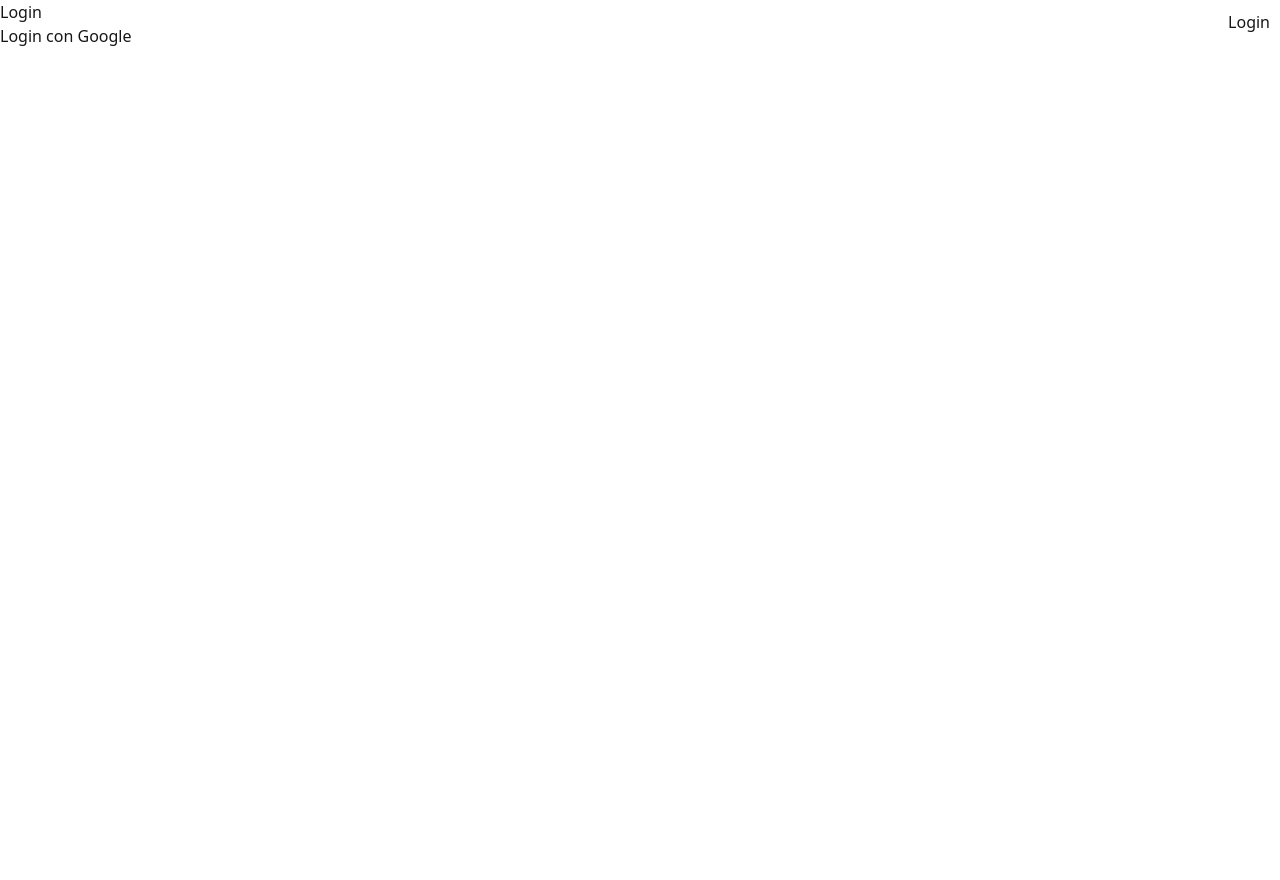
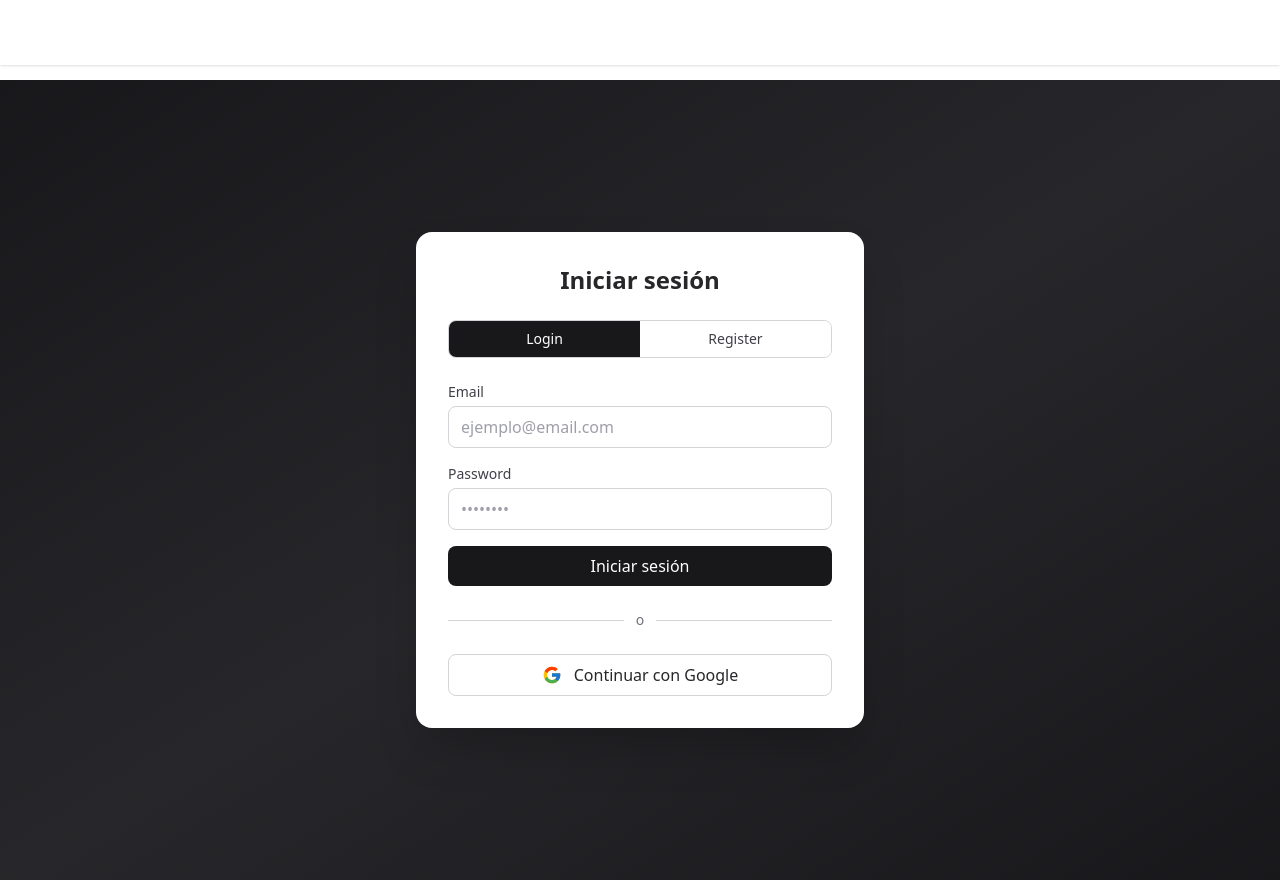
Before and after one commit to facuzavaleta89/react-project-test, a Next.js app: page /login in a window 1280 px wide. Before the commit the page ends 800 px from the top, so only its background shows below. Built offline with nearby package versions, Linux system fonts and the light colour scheme; no server answers.

Commit message:
creada navbar.jsx y actualizado login

```diff
--- a/package.json
+++ b/package.json
@@ -12,7 +12,8 @@
     "@supabase/supabase-js": "^2.97.0",
     "next": "16.1.6",
     "react": "19.2.3",
-    "react-dom": "19.2.3"
+    "react-dom": "19.2.3",
+    "react-icons": "^5.5.0"
   },
   "devDependencies": {
     "@tailwindcss/postcss": "^4",
--- a/src/app/(auth)/login/page.js
+++ b/src/app/(auth)/login/page.js
@@ -1,24 +1,201 @@
 "use client"
 
+import { useState } from "react"
 import { supabase } from "@/lib/supabaseClient"
+import { useRouter } from "next/navigation"
+import { FcGoogle } from "react-icons/fc"
 
 export default function LoginPage() {
+  const router = useRouter()
+
+  const [isLogin, setIsLogin] = useState(true)
+  const [email, setEmail] = useState("")
+  const [password, setPassword] = useState("")
+  const [fullName, setFullName] = useState("")
+  const [error, setError] = useState(null)
+  const [success, setSuccess] = useState(null)
+  const [loading, setLoading] = useState(false)
+
+  const handleAuth = async (e) => {
+    e.preventDefault()
+    setError(null)
+    setSuccess(null)
+    setLoading(true)
+
+    try {
+      if (isLogin) {
+        const { error } = await supabase.auth.signInWithPassword({
+          email,
+          password,
+        })
+        if (error) throw error
+
+        router.push("/")
+      } else {
+        const { data, error } = await supabase.auth.signUp({
+          email,
+          password,
+          options: {
+            data: { full_name: fullName },
+          },
+        })
+
+        if (error) throw error
+
+        if (data?.user) {
+          await supabase.from("profiles").insert([
+            {
+              id: data.user.id,
+              full_name: fullName,
+              role: "user",
+            },
+          ])
+        }
+
+        if (data?.session) {
+          setSuccess("Cuenta creada exitosamente. Redirigiendo...")
+          setTimeout(() => {
+            router.push("/")
+          }, 1500)
+        } else {
+          setSuccess("Cuenta creada. Revisa tu email para confirmar tu cuenta.")
+        }
+      }
+    } catch (err) {
+      setError(err.message)
+    } finally {
+      setLoading(false)
+    }
+  }
 
   const loginWithGoogle = async () => {
     await supabase.auth.signInWithOAuth({
       provider: "google",
       options: {
-        redirectTo: "http://localhost:3000"
-      }
+        redirectTo: "http://localhost:3000",
+      },
     })
   }
 
   return (
-    <div>
-      <h1>Login</h1>
-      <button onClick={loginWithGoogle}>
-        Login con Google
-      </button>
+    <div className="min-h-screen flex items-center justify-center px-6 bg-gradient-to-br from-zinc-900 via-zinc-800 to-zinc-900">
+
+      <div className="w-full max-w-md p-8 rounded-2xl shadow-2xl bg-white">
+
+        <h1 className="text-2xl font-bold text-center text-zinc-800 mb-6">
+          {isLogin ? "Iniciar sesión" : "Crear cuenta"}
+        </h1>
+
+        <div className="flex mb-6 border border-zinc-300 rounded-lg overflow-hidden">
+          <button
+            type="button"
+            className={`w-1/2 py-2 text-sm font-medium transition ${
+              isLogin
+                ? "bg-zinc-900 text-white"
+                : "bg-white text-zinc-700 hover:bg-zinc-100"
+            }`}
+            onClick={() => setIsLogin(true)}
+          >
+            Login
+          </button>
+
+          <button
+            type="button"
+            className={`w-1/2 py-2 text-sm font-medium transition ${
+              !isLogin
+                ? "bg-zinc-900 text-white"
+                : "bg-white text-zinc-700 hover:bg-zinc-100"
+            }`}
+            onClick={() => setIsLogin(false)}
+          >
+            Register
+          </button>
+        </div>
+
+        <form onSubmit={handleAuth} className="flex flex-col gap-4">
+
+          {!isLogin && (
+            <div className="flex flex-col gap-1">
+              <label className="text-sm font-medium text-zinc-700">
+                Nombre completo
+              </label>
+              <input
+                type="text"
+                placeholder="Ej: Juan Pérez"
+                value={fullName}
+                onChange={(e) => setFullName(e.target.value)}
+                required
+                className="border border-zinc-300 rounded-lg px-3 py-2 text-zinc-800 placeholder-zinc-400 focus:outline-none focus:ring-2 focus:ring-zinc-900"
+              />
+            </div>
+          )}
+
+          <div className="flex flex-col gap-1">
+            <label className="text-sm font-medium text-zinc-700">
+              Email
+            </label>
+            <input
+              type="email"
+              placeholder="ejemplo@email.com"
+              value={email}
+              onChange={(e) => setEmail(e.target.value)}
+              required
+              className="border border-zinc-300 rounded-lg px-3 py-2 text-zinc-800 placeholder-zinc-400 focus:outline-none focus:ring-2 focus:ring-zinc-900"
+            />
+          </div>
+
+          <div className="flex flex-col gap-1">
+            <label className="text-sm font-medium text-zinc-700">
+              Password
+            </label>
+            <input
+              type="password"
+              placeholder="••••••••"
+              value={password}
+              onChange={(e) => setPassword(e.target.value)}
+              required
+              className="border border-zinc-300 rounded-lg px-3 py-2 text-zinc-800 placeholder-zinc-400 focus:outline-none focus:ring-2 focus:ring-zinc-900"
+            />
+          </div>
+
+          {error && (
+            <p className="text-red-500 text-sm">{error}</p>
+          )}
+
+          {success && (
+            <p className="text-green-600 text-sm font-medium">
+              {success}
+            </p>
+          )}
+
+          <button
+            type="submit"
+            disabled={loading}
+            className="bg-zinc-900 text-white py-2 rounded-lg hover:bg-zinc-800 transition"
+          >
+            {loading
+              ? "Cargando..."
+              : isLogin
+              ? "Iniciar sesión"
+              : "Crear cuenta"}
+          </button>
+        </form>
+
+        <div className="my-6 flex items-center">
+          <div className="flex-grow h-px bg-zinc-300" />
+          <span className="px-3 text-sm text-zinc-500">o</span>
+          <div className="flex-grow h-px bg-zinc-300" />
+        </div>
+
+        <button
+          onClick={loginWithGoogle}
+          className="w-full flex items-center justify-center gap-3 border border-zinc-300 py-2 rounded-lg hover:bg-zinc-100 transition text-zinc-800 font-medium"
+        >
+          <FcGoogle size={20} />
+          Continuar con Google
+        </button>
+
+      </div>
     </div>
   )
 }
--- a/src/app/layout.js
+++ b/src/app/layout.js
@@ -1,31 +1,31 @@
-import { Geist, Geist_Mono } from "next/font/google";
-import "./globals.css";
-import AuthStatus from "@/components/layout/AuthStatus";
+import Navbar from "@/components/layout/NavBar"
+import { Geist, Geist_Mono } from "next/font/google"
+import "./globals.css"
 
 const geistSans = Geist({
   variable: "--font-geist-sans",
   subsets: ["latin"],
-});
+})
 
 const geistMono = Geist_Mono({
   variable: "--font-geist-mono",
   subsets: ["latin"],
-});
+})
 
 export const metadata = {
-  title: "Create Next App",
-  description: "Generated by create next app",
-};
+  title: "E-Commerce",
+  description: "Proyecto de práctica",
+}
 
 export default function RootLayout({ children }) {
   return (
-    <html lang="en">
-      <body
-        className={`${geistSans.variable} ${geistMono.variable} antialiased`}
-      >
-        <AuthStatus />
-        {children}
+    <html lang="es">
+      <body className={`${geistSans.variable} ${geistMono.variable} antialiased`}>
+        <Navbar />
+          <div className="pt-20">
+          {children}
+          </div>
       </body>
     </html>
-  );
+  )
 }
--- a/src/components/layout/AuthStatus.jsx
+++ b/src/components/layout/AuthStatus.jsx
@@ -54,7 +54,7 @@ export default function AuthStatus() {
   }
 
   return (
-    <div style={{ position: "absolute", top: 10, right: 10 }}>
+  <div className="flex items-center gap-3">
     {!user ? (
       <Link href="/login">Login</Link>
     ) : (
@@ -62,7 +62,6 @@ export default function AuthStatus() {
         <Link href="/mi-cuenta">
           {user.user_metadata?.full_name || user.email}
         </Link>
-          {" | "}
         <button onClick={handleLogout}>
           Logout
         </button>
--- /dev/null
+++ b/src/components/layout/NavBar.jsx
@@ -0,0 +1,63 @@
+"use client"
+
+import Link from "next/link"
+import AuthStatus from "./AuthStatus"
+
+const Navbar = () => {
+  return (
+    <nav
+      className="
+        fixed top-0 left-0 w-full z-50
+        backdrop-blur-xl
+        bg-white/10
+        border-b border-white/20
+        shadow-sm
+      "
+    >
+      <div className="px-12 py-4 flex items-center justify-between">
+
+        {/* IZQUIERDA */}
+        <div>
+          <Link
+            href="/"
+            className="text-2xl font-bold text-white hover:text-zinc-200 transition"
+          >
+            E-Commerce
+          </Link>
+        </div>
+
+        {/* CENTRO */}
+        <div className="flex gap-10 text-white font-medium">
+          <Link
+            href="/"
+            className="hover:text-zinc-200 transition"
+          >
+            Inicio
+          </Link>
+
+          <Link
+            href="/productos"
+            className="hover:text-zinc-200 transition"
+          >
+            Productos
+          </Link>
+
+          <Link
+            href="/carrito"
+            className="hover:text-zinc-200 transition"
+          >
+            Carrito
+          </Link>
+        </div>
+
+        {/* DERECHA */}
+        <div className="flex items-center text-white">
+          <AuthStatus />
+        </div>
+
+      </div>
+    </nav>
+  )
+}
+
+export default Navbar
```
Also changed, not shown: 1 other file (tests, documents, lock files or other folders). Lines whose indentation alone changed are shown as unchanged.
